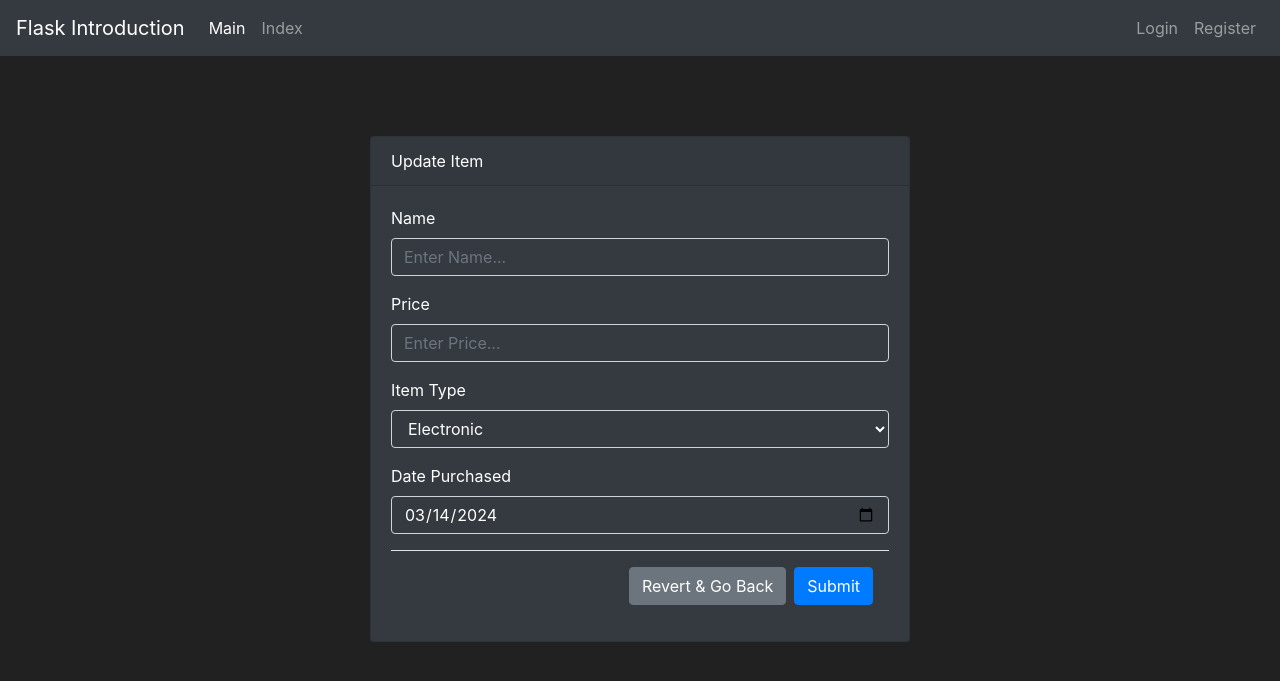
After one commit to jecbranzuela/Flask_Intro, a Flask app: template static/templates/UpdateItem.html in a window 1280 px wide. The commit adds this page. Shown: the top 681 px of the page. Run offline with Flask 3, Linux system fonts and the light colour scheme; the template is opened without the code that fills it: values that come from a table or form of the project are taken from there, others are empty; some libraries are stand-ins or nearby versions.

Commit message:
edit item, create item

```diff
--- /dev/null
+++ b/static/templates/UpdateItem.html
@@ -0,0 +1,45 @@
+{% extends 'base.html' %}
+{% block title %}
+Update Item
+{% endblock %}
+
+{% block content %}
+
+<div class="container">
+  <div class="row justify-content-center">
+    <div class="col-md-6"> <!-- Adjust the column size for 50% width -->
+      <div class="card bg-dark text-white"> <!-- Add bg-dark and text-white classes for dark mode -->
+        <div class="card-header">
+          Update Item
+        </div>
+        <div class="card-body">
+          <form id="update_form" method="POST" class="form-register">
+            {{ form.hidden_tag() }}
+            <div class="form-group">
+              <label for="name" class="text-white">Name</label> <!-- Add text-white class for label -->
+              {{ form.name(class="form-control bg-dark text-white", placeholder="Enter Name...", autocomplete="off") }} <!-- Add bg-dark and text-white classes for input -->
+            </div>
+            <div class="form-group">
+              <label for="price" class="text-white">Price</label> <!-- Add text-white class for label -->
+              {{ form.price(class="form-control bg-dark text-white", placeholder="Enter Price...", autocomplete="off") }} <!-- Add bg-dark and text-white classes for input -->
+            </div>
+            <div class="form-group">
+              <label for="type" class="text-white">Item Type</label> <!-- Add text-white class for label -->
+              {{ form.type(class="form-control bg-dark text-white", placeholder="Item Type...", autocomplete="off") }} <!-- Add bg-dark and text-white classes for input -->
+            </div>
+            <div class="form-group">
+              <label for="datePurchased" class="text-white">Date Purchased</label> <!-- Add text-white class for label -->
+              {{ form.datePurchased(class="form-control bg-dark text-white", placeholder="Enter Date...", autocomplete="off") }} <!-- Add bg-dark and text-white classes for input -->
+            </div>
+            <div class="modal-footer">
+                <a type="button" class="btn btn-secondary" href="{{url_for('index')}}">Revert & Go Back</a>
+                <button type="submit" class="btn btn-primary" onclick="submitForm('update_form')">Submit</button>
+              </div>
+          </form>
+        </div>
+      </div>
+    </div>
+  </div>
+</div>
+
+{% endblock %}
--- a/static/templates/base.html
+++ b/static/templates/base.html
@@ -75,6 +75,11 @@
     crossorigin="anonymous"></script>
 </body>
 <style>
+  .card {
+    margin-top: 10vh;
+    /* Adjust the top margin to vertically center the form */
+  }
+
   body {
     background-color: #212121;
     color: white
@@ -101,4 +106,5 @@
     document.getElementById(formId).submit();
   }
 </script>
+
 </html>
```
Also changed, not shown: static/routes.py (+6 -7 lines), static/templates/index.html (+29 -27 lines), instance/test.db, static/css/main.css (line endings or trailing spaces). Lines whose indentation alone changed are shown as unchanged.
